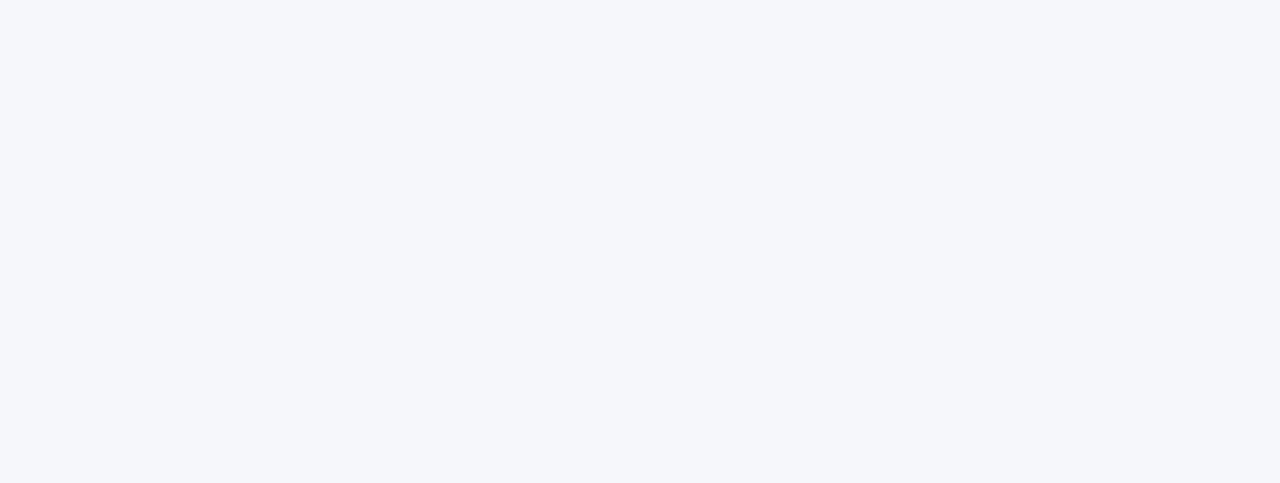
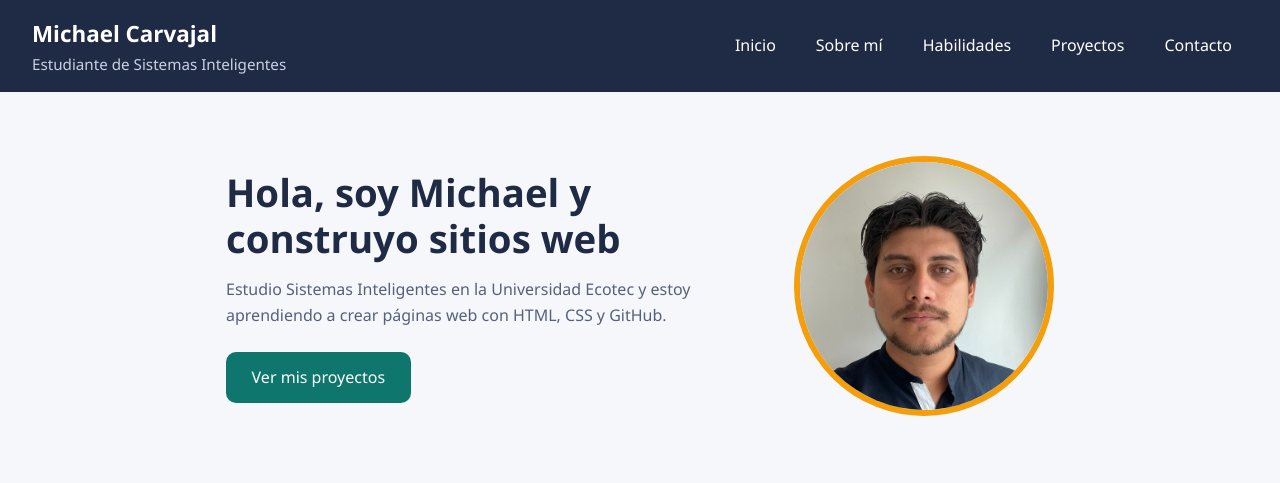
Before and after one commit to micarvajal-gif/PORTAFOLIO-PERSONAL, a plain HTML site: page index.html in a window 1280 px wide. Drawn offline with Linux system fonts and the light colour scheme.

Commit message:
Agregada navegacion y seccion principal

```diff
--- a/index.html
+++ b/index.html
@@ -7,6 +7,31 @@
   <link rel="stylesheet" href="styles.css">
 </head>
 <body>
+  <header class="encabezado">
+    <div class="encabezado__marca">
+      <h1 class="encabezado__nombre">Michael Carvajal</h1>
+      <p class="encabezado__profesion">Estudiante de Sistemas Inteligentes</p>
+    </div>
+    <nav class="menu" aria-label="Navegación principal">
+      <a class="menu__enlace" href="#inicio">Inicio</a>
+      <a class="menu__enlace" href="#sobre-mi">Sobre mí</a>
+      <a class="menu__enlace" href="#habilidades">Habilidades</a>
+      <a class="menu__enlace" href="#proyectos">Proyectos</a>
+      <a class="menu__enlace" href="#contacto">Contacto</a>
+    </nav>
+  </header>
 
+  <main>
+    <section class="principal" id="inicio">
+      <div class="principal__texto">
+        <h2 class="principal__titulo">Hola, soy Michael y construyo sitios web</h2>
+        <p class="principal__descripcion">
+          Estudio Sistemas Inteligentes en la Universidad Ecotec y estoy aprendiendo a crear páginas web con HTML, CSS y GitHub.
+        </p>
+        <a class="boton" href="#proyectos">Ver mis proyectos</a>
+      </div>
+      <img class="principal__imagen" src="img/avatar.jpeg" alt="Imagen personal de Michael Carvajal">
+    </section>
+  </main>
 </body>
 </html>
--- a/styles.css
+++ b/styles.css
@@ -28,3 +28,97 @@ body {
   color: var(--color-texto);
   line-height: 1.6;
 }
+/* ===== Encabezado y navegación ===== */
+.encabezado {
+  display: flex;
+  flex-wrap: wrap;
+  justify-content: space-between;
+  align-items: center;
+  gap: var(--espacio);
+  padding: 1rem 2rem;
+  background-color: var(--color-texto);
+  color: #ffffff;
+}
+
+.encabezado__nombre {
+  font-size: 1.4rem;
+}
+
+.encabezado__profesion {
+  font-size: 0.95rem;
+  color: #c9d1e3;
+}
+
+.menu {
+  display: flex;
+  flex-wrap: wrap;
+  gap: 0.5rem;
+}
+
+.menu__enlace {
+  color: #ffffff;
+  text-decoration: none;
+  padding: 0.5rem 1rem;
+  border-radius: var(--radio);
+  transition: background-color 0.2s, color 0.2s;
+}
+
+.menu__enlace:hover {
+  background-color: var(--color-acento);
+  color: var(--color-texto);
+}
+
+/* ===== Sección principal ===== */
+.principal {
+  display: flex;
+  flex-wrap: wrap;
+  align-items: center;
+  justify-content: center;
+  gap: 3rem;
+  padding: 4rem 2rem;
+  max-width: 1000px;
+  margin: 0 auto;
+}
+
+.principal__texto {
+  flex: 1 1 320px;
+  max-width: 520px;
+}
+
+.principal__titulo {
+  font-size: 2.4rem;
+  line-height: 1.2;
+  margin-bottom: 1rem;
+}
+
+.principal__descripcion {
+  color: var(--color-texto-suave);
+  margin-bottom: 1.5rem;
+}
+
+.principal__imagen {
+  width: 260px;
+  height: 260px;
+  border-radius: 50%;
+  object-fit: cover;
+  border: 6px solid var(--color-acento);
+}
+
+.boton {
+  display: inline-block;
+  background-color: var(--color-principal);
+  color: #ffffff;
+  border: none;
+  padding: 0.8rem 1.6rem;
+  border-radius: var(--radio);
+  font-size: 1rem;
+  font-family: inherit;
+  text-decoration: none;
+  cursor: pointer;
+  transition: background-color 0.2s, transform 0.2s;
+}
+
+.boton:hover {
+  background-color: var(--color-principal-oscuro);
+  transform: translateY(-2px);
+}
```
Also changed, not shown: img/avatar.jpeg (added), img/avatar.svg (added).
